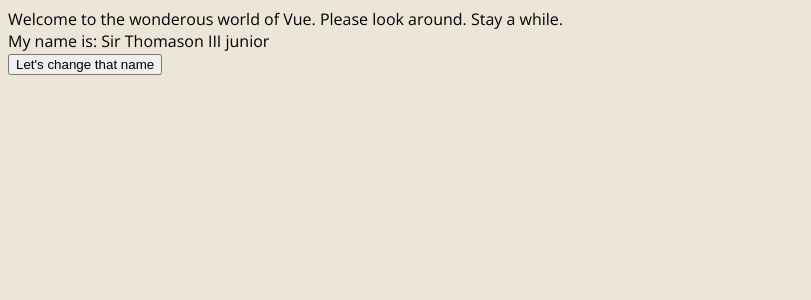
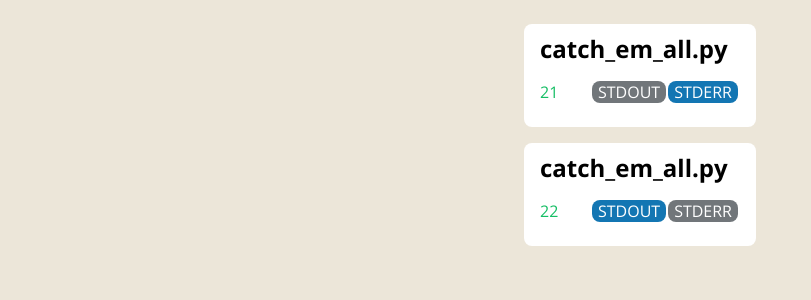
Before and after one commit to MrPerux/experiment-card-vue-tsx, a Vue app: page / in a window 1280 px wide. Shown: the top 300 px of the page, without its empty margins (0-811 px from the left). Built offline with nearby package versions, Linux system fonts and the light colour scheme.

Commit message:
Add and use exploit status component.

```diff
--- a/src/App.vue
+++ b/src/App.vue
@@ -1,27 +1,46 @@
 <template>
   <div class="app">
-    Welcome to the wonderous world of Vue. Please look around. Stay a while.
+    <div class="exploit-statuses">
+      <ExploitStatusVue
+        :exploit_status="first_exploit_status"
+      ></ExploitStatusVue>
+      <ExploitStatusVue
+        :exploit_status="second_exploit_status"
+      ></ExploitStatusVue>
+    </div>
   </div>
-  <span>My name is: {{ name }} </span>
-  <br />
-  <button @click="changeName('Johanathan')">Let's change that name</button>
 </template>
 
 <script lang="ts">
 import { defineComponent } from "vue";
+import ExploitStatusVue from "./components/ExploitStatus.vue";
+import { ExploitStatus } from "./types/exploit_status";
 
 export default defineComponent({
   name: "App",
-  components: {},
+  components: { ExploitStatusVue },
   data() {
-    return { name: "Sir Thomason III junior" };
-  },
-  methods: {
-    changeName(name: string) {
-      this.name = name;
-    },
+    return {
+      first_exploit_status: {
+        exploitId: { name: "catch_em_all.py" },
+        tick: { value: "21" },
+        hasStdOut: false,
+        hasStdErr: true,
+      } as ExploitStatus,
+      second_exploit_status: {
+        exploitId: { name: "catch_em_all.py" },
+        tick: { value: "22" },
+        hasStdOut: true,
+        hasStdErr: false,
+      } as ExploitStatus,
+    };
   },
 });
 </script>
 
-<style lang="scss"></style>
+<style lang="scss">
+.app {
+  display: flex;
+  justify-content: center;
+}
+</style>
--- /dev/null
+++ b/src/components/ExploitStatus.vue
@@ -0,0 +1,73 @@
+<template>
+  <div class="exploit-status">
+    <h2 class="name">{{ exploit_status.exploitId.name }}</h2>
+    <div class="inner">
+      <p class="tick">{{ exploit_status.tick.value }}</p>
+
+      <div class="labels">
+        <div
+          class="label"
+          v-bind:class="exploit_status.hasStdOut ? 'yes' : 'no'"
+        >
+          <p>StdOut</p>
+        </div>
+        <div
+          class="label"
+          v-bind:class="exploit_status.hasStdErr ? 'yes' : 'no'"
+        >
+          <p>StdErr</p>
+        </div>
+      </div>
+    </div>
+  </div>
+</template>
+
+<script lang="ts">
+import { ExploitStatus } from "@/types/exploit_status";
+import { PropType } from "@vue/runtime-core";
+export default {
+  props: {
+    exploit_status: {
+      required: true,
+      type: Object as PropType<ExploitStatus>,
+    },
+  },
+};
+</script>
+
+<style lang="scss">
+.exploit-status {
+  width: 200px;
+  background: white;
+  border-radius: 8px;
+  padding: 8px 16px;
+  margin: 16px;
+  .name {
+    margin: 0;
+  }
+  .inner {
+    display: flex;
+    justify-content: space-between;
+  }
+  .tick {
+    color: #16be65;
+  }
+  .labels {
+    display: flex;
+  }
+  .label p {
+    text-transform: uppercase;
+    border-radius: 8px;
+    padding: 0px 6px;
+    margin-right: 2px;
+  }
+  .yes p {
+    color: white;
+    background: rgb(19, 118, 179);
+  }
+  .no p {
+    color: white;
+    background: rgb(113, 118, 122);
+  }
+}
+</style>
--- /dev/null
+++ b/src/types/exploit_status.ts
@@ -0,0 +1,16 @@
+interface ExploitID {
+  name: string;
+}
+
+interface TickID {
+  value: string;
+}
+
+interface ExploitStatus {
+  exploitId: ExploitID;
+  hasStdOut: boolean;
+  hasStdErr: boolean;
+  tick: TickID;
+}
+
+export { ExploitID, ExploitStatus };
```
